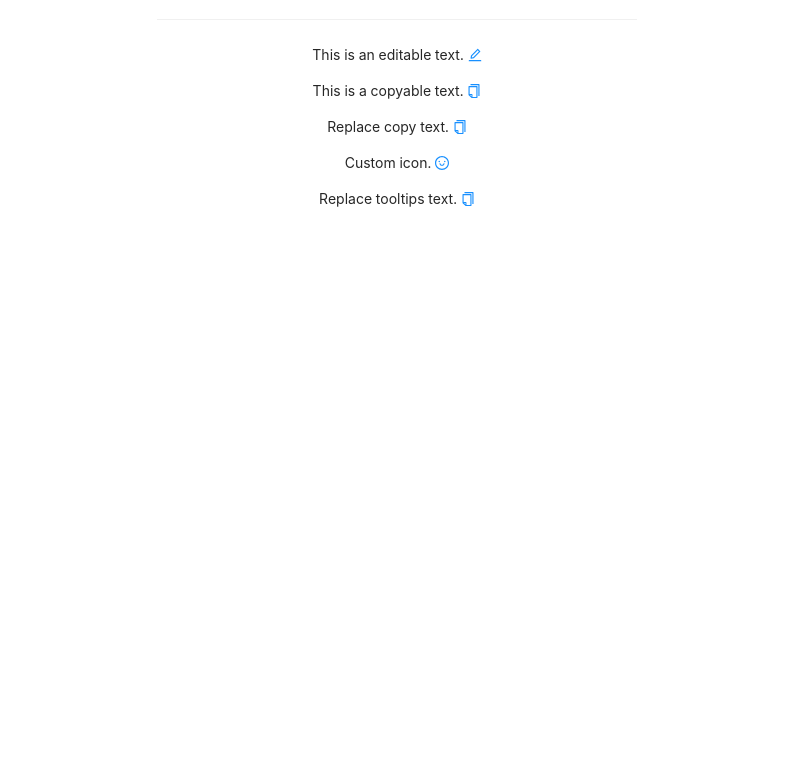
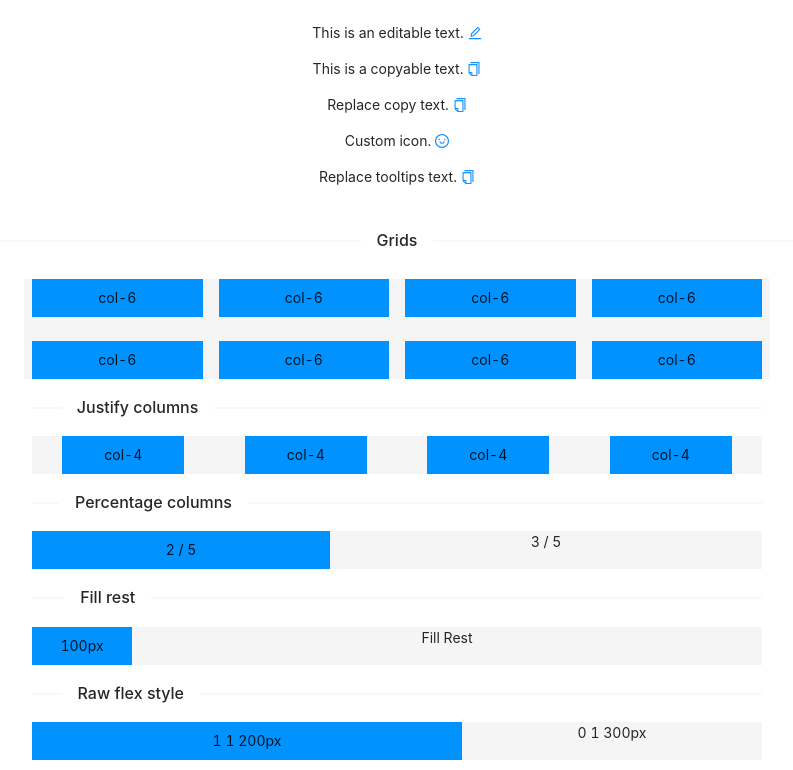
Before and after one commit to elton/antd-demo, a React (Create React App) app: page / in a window 1280 px wide. Shown: the part 1229-1999 px from the top of the page, without its empty margins (243-1036 px from the left). Before the commit the page ends 1463 px from the top, so only its background shows below. Built offline with nearby package versions, Linux system fonts and the light colour scheme.

Commit message:
Add a Grids components.

```diff
--- a/src/App.js
+++ b/src/App.js
@@ -1,12 +1,12 @@
 import React from "react";
 import { Divider } from "antd";
-
-import "./App.scss";
-
 import Buttons from "./components/Buttons";
 import Icon from "./components/Icon";
 import Typo from "./components/Typo";
 import Calendar from "./components/Calendar";
+import Grids from "./components/Grids";
+
+import "./App.scss";
 
 const App = () => (
   <>
@@ -26,6 +26,10 @@ const App = () => (
     <p>
       <Typo />
     </p>
+    <Divider>Grids</Divider>
+    <p>
+      <Grids />
+    </p>
   </>
 );
 
--- a/src/App.scss
+++ b/src/App.scss
@@ -2,5 +2,9 @@ p {
   text-align: center;
   margin: 10px auto;
   padding: 10px;
-  width: 500px;
+  width: 750px;
 }
+
+[class~="ant-row"] {
+  background: rgba(128, 128, 128, 0.08);
+}
--- /dev/null
+++ b/src/components/Grids.js
@@ -0,0 +1,89 @@
+import React from "react";
+import { Row, Col, Divider } from "antd";
+
+const style = { background: "#0092ff", padding: "8px 0" };
+
+const Rows = () => (
+  <Row gutter={[16, 24]}>
+    <Col className="gutter-row" span={6}>
+      <div style={style}>col-6</div>
+    </Col>
+    <Col className="gutter-row" span={6}>
+      <div style={style}>col-6</div>
+    </Col>
+    <Col className="gutter-row" span={6}>
+      <div style={style}>col-6</div>
+    </Col>
+    <Col className="gutter-row" span={6}>
+      <div style={style}>col-6</div>
+    </Col>
+    <Col className="gutter-row" span={6}>
+      <div style={style}>col-6</div>
+    </Col>
+    <Col className="gutter-row" span={6}>
+      <div style={style}>col-6</div>
+    </Col>
+    <Col className="gutter-row" span={6}>
+      <div style={style}>col-6</div>
+    </Col>
+    <Col className="gutter-row" span={6}>
+      <div style={style}>col-6</div>
+    </Col>
+  </Row>
+);
+
+const JustifyColumns = () => (
+  <>
+    <Divider orientation="left">Justify columns</Divider>
+    <Row justify="space-around">
+      <Col span={4}>
+        <div style={style}>col-4</div>
+      </Col>
+      <Col span={4}>
+        <div style={style}>col-4</div>
+      </Col>
+      <Col span={4}>
+        <div style={style}>col-4</div>
+      </Col>
+      <Col span={4}>
+        <div style={style}>col-4</div>
+      </Col>
+    </Row>
+  </>
+);
+
+const PercentageColumns = () => (
+  <>
+    <Divider orientation="left">Percentage columns</Divider>
+    <Row>
+      <Col flex={2}>
+        <div style={style}>2 / 5</div>
+      </Col>
+      <Col flex={3}>3 / 5</Col>
+    </Row>
+    <Divider orientation="left">Fill rest</Divider>
+    <Row>
+      <Col flex="100px">
+        <div style={style}>100px</div>
+      </Col>
+      <Col flex="auto">Fill Rest</Col>
+    </Row>
+    <Divider orientation="left">Raw flex style</Divider>
+    <Row>
+      <Col flex="1 1 200px">
+        <div style={style}>1 1 200px</div>
+      </Col>
+      <Col flex="0 1 300px">0 1 300px</Col>
+    </Row>
+  </>
+);
+
+const Grids = () => (
+  <>
+    <Rows />
+    <JustifyColumns />
+    <PercentageColumns />
+  </>
+);
+
+export default Grids;
```
